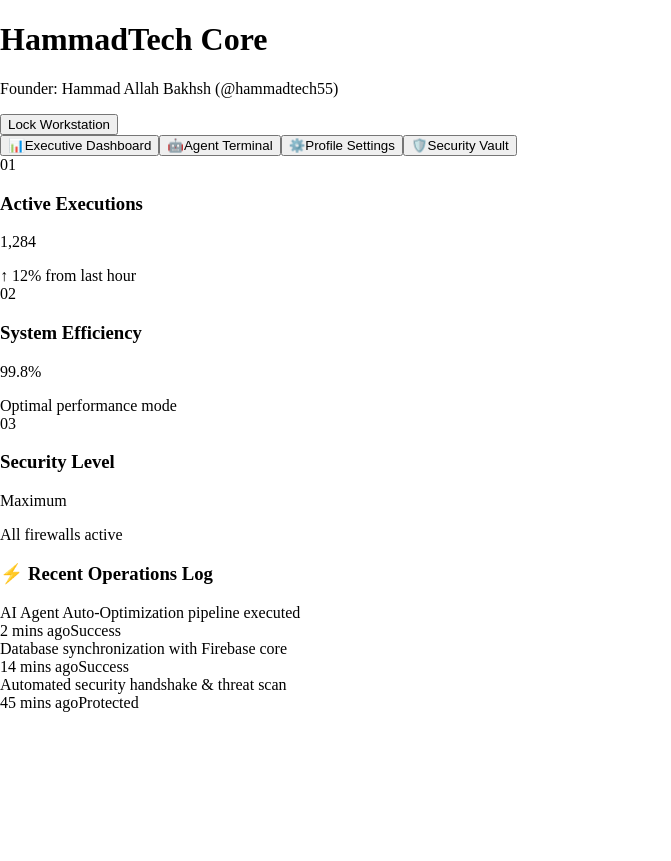
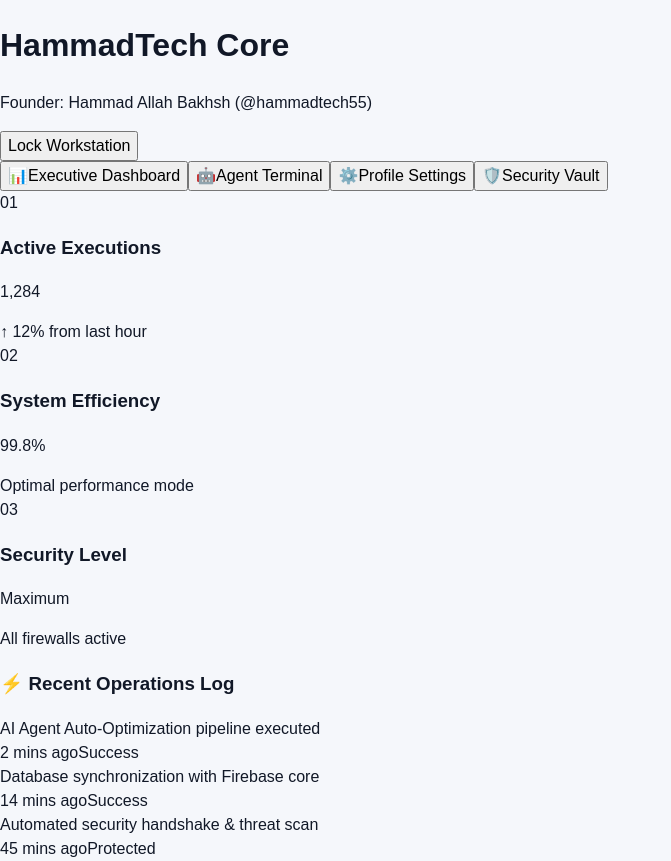
Before and after one commit to hammadtech-code/HammadTech-AI-Business-Agent, a Next.js app: page / in a window 1280 px wide. Shown: the whole page, without its empty margins (0-671 px from the left). Before the commit the page ends 821 px from the top, so only its background shows below. Built offline with nearby package versions, Linux system fonts and the light colour scheme.

Commit message:
Update globals.css

```diff
--- a/app/globals.css
+++ b/app/globals.css
@@ -6,8 +6,33 @@
 body {
   margin: 0;
   padding: 0;
+  min-height: 100%;
+}
+
+html {
+  background: #f5f7fb;
 }
 
 body {
   min-height: 100vh;
+  background: #f5f7fb;
+  color: #111827;
+  font-family: Arial, Helvetica, sans-serif;
+  line-height: 1.5;
 }
+
+button,
+input,
+textarea,
+select {
+  font: inherit;
+}
+
+button {
+  cursor: pointer;
+}
+
+a {
+  color: inherit;
+  text-decoration: none;
+}
```
